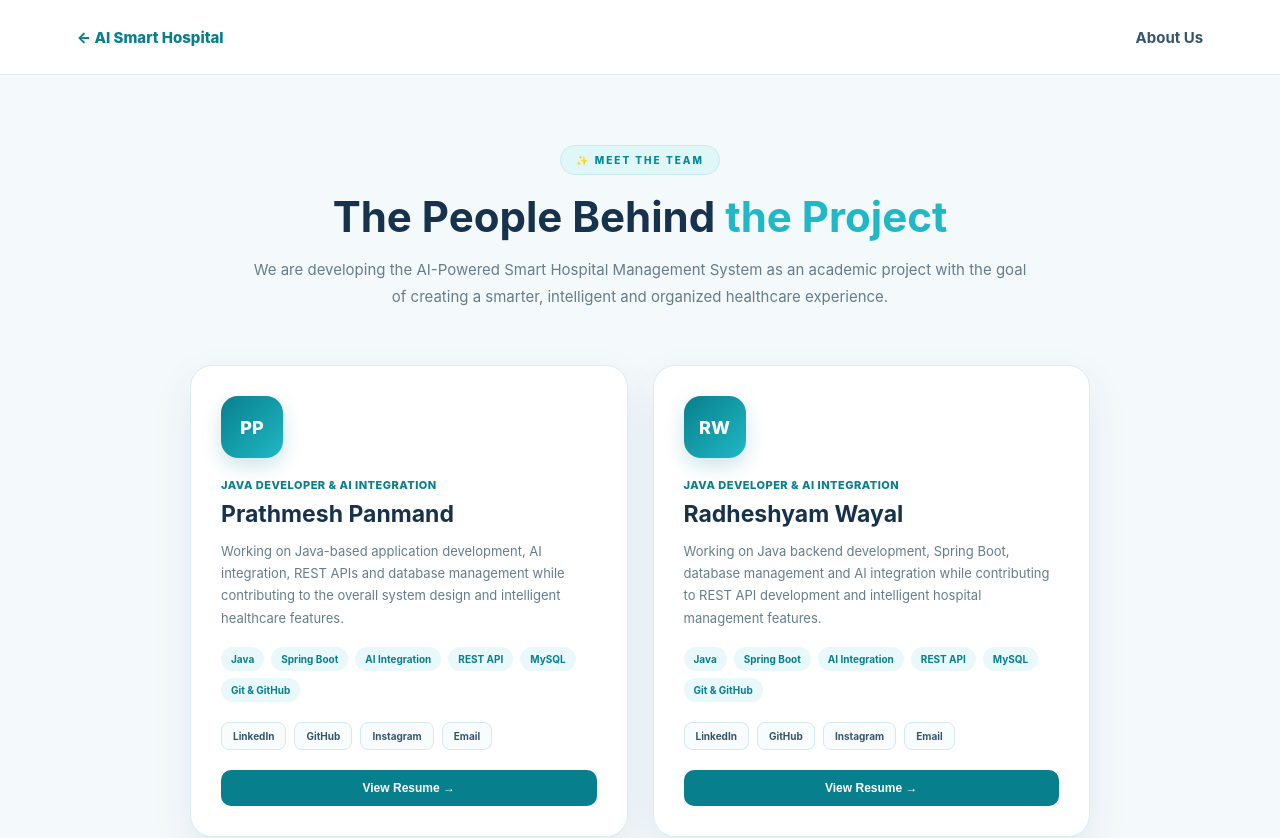
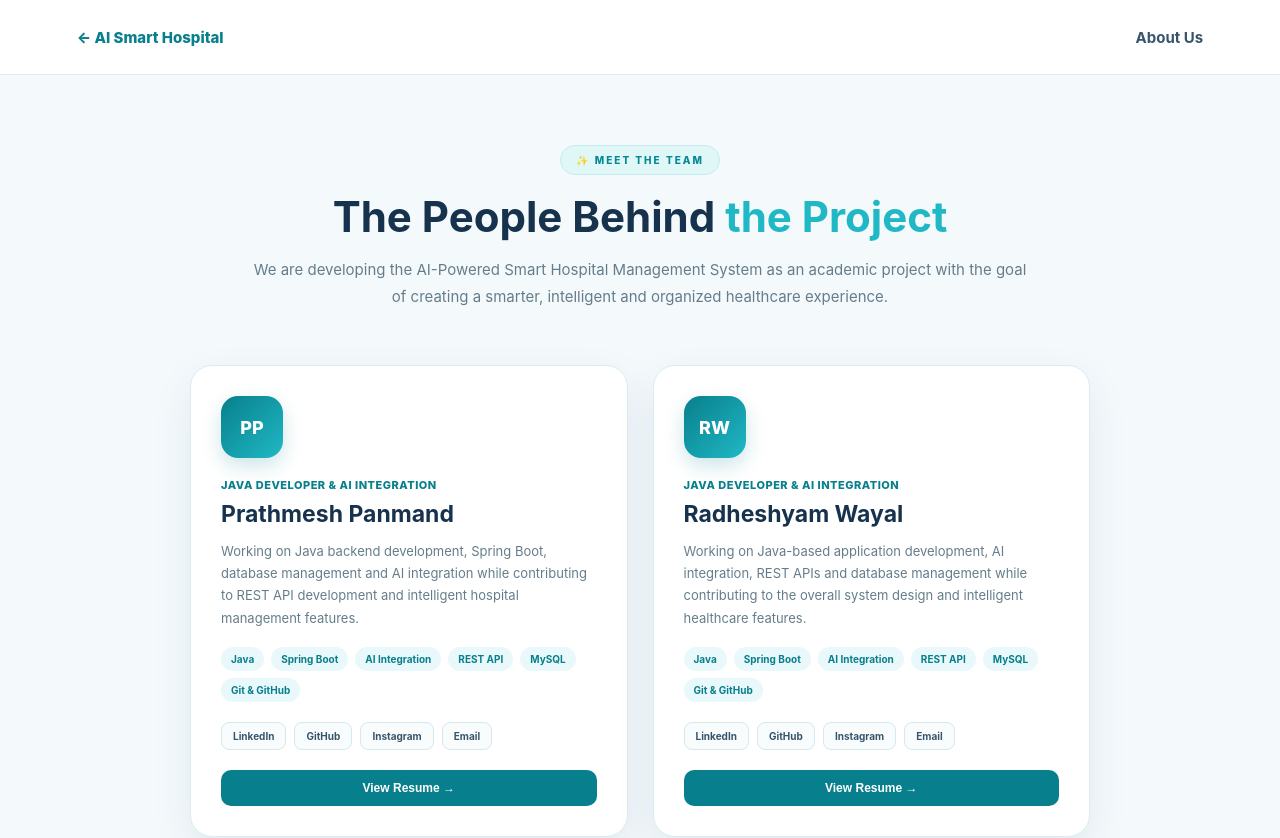
Before and after one commit to AI-Hospital-Team/Ai-Powered-Smart-Hospital-Management-System, a React app in the folder frontend/: page /about in a window 1280 px wide. Shown: the top 838 px of the page. Built offline with nearby package versions, Linux system fonts and the light colour scheme; the HTML template or start-up script is replaced by a standard one.

Commit message:
A modifiedAbout.jsx

```diff
--- a/frontend/src/pages/About/About.jsx
+++ b/frontend/src/pages/About/About.jsx
@@ -53,10 +53,10 @@ function About() {
             <h2>Prathmesh Panmand</h2>
 
             <p>
-              Working on Java-based application development,
-              AI integration, REST APIs and database management
-              while contributing to the overall system design
-              and intelligent healthcare features.
+             Working on Java backend development,
+             Spring Boot, database management and
+             AI integration while contributing to
+             REST API development and intelligent hospital management features.
             </p>
 
             <div className="team-skills">
@@ -120,10 +120,10 @@ function About() {
             <h2>Radheshyam Wayal</h2>
 
             <p>
-              Working on Java backend development, Spring Boot,
-              database management and AI integration while
-              contributing to REST API development and
-              intelligent hospital management features.
+              Working on Java-based application development,
+              AI integration, REST APIs and database management
+              while contributing to the overall system design
+              and intelligent healthcare features.
             </p>
 
             <div className="team-skills">
```
